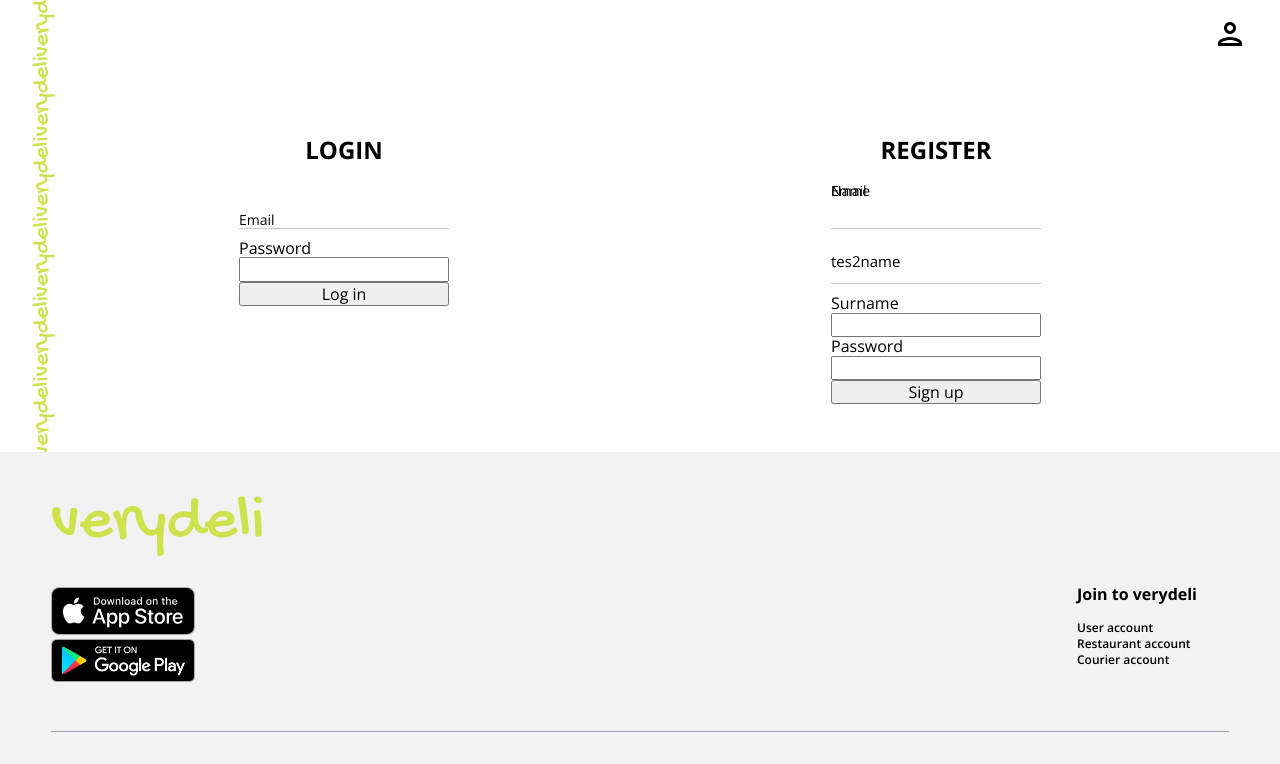
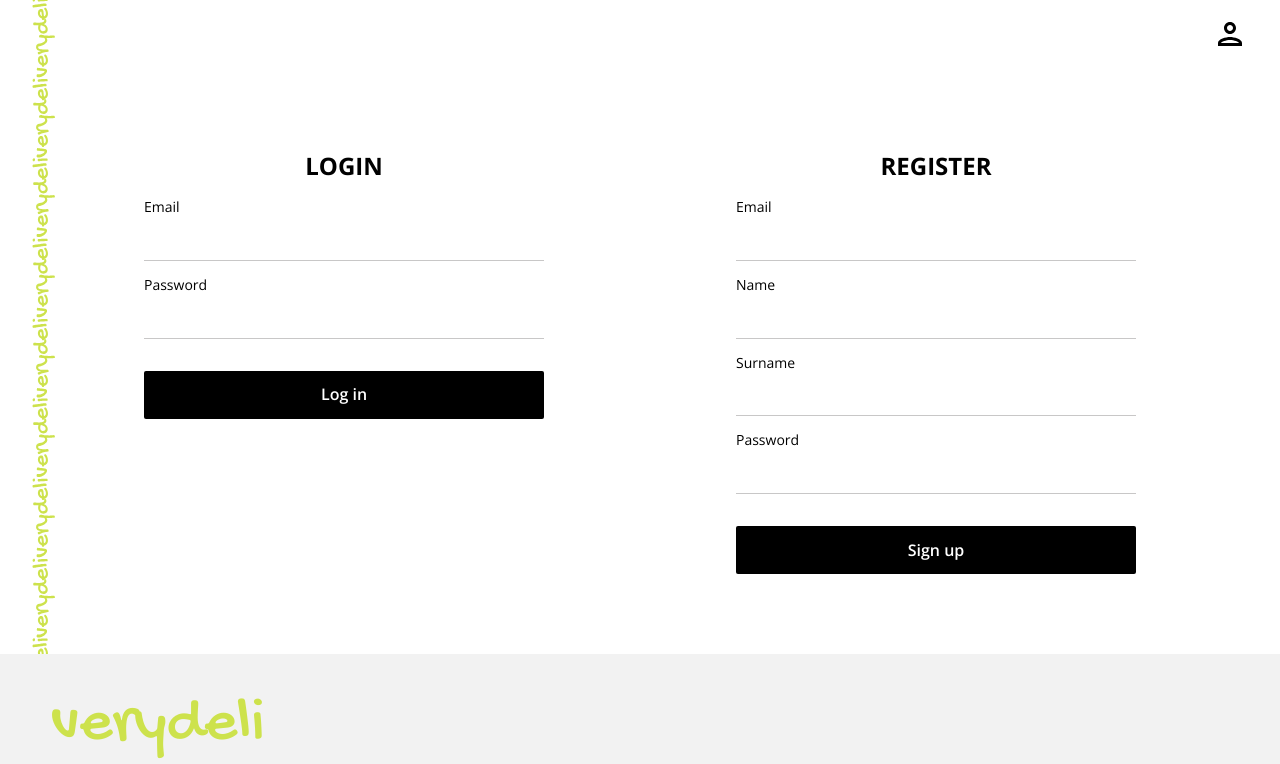
Before and after one commit to katarzynagodlewska/verydeli, a Vue app in the folder frontend/: page /account in a window 1280 px wide. Shown: the top 764 px of the page. Built offline with nearby package versions, Linux system fonts and the light colour scheme.

Commit message:
https://trello.com/c/sxB7gx0a || Finished basic styles to login and register page

```diff
--- a/frontend/src/components/Login.vue
+++ b/frontend/src/components/Login.vue
@@ -3,11 +3,11 @@
     <h2 class="login__title">LOGIN</h2>
     <form class="login__form">
       <label class="login__email--label" for="login-username">Email</label>
-      <input class="login__email--input" name="login-username" v-model="user.email" type="email" />
+      <input class="login__email--input" id="login-username" v-model="user.email" type="email" />
       <label class="login__password--label" for="login-password">Password</label>
       <input
         class="login__password--input"
-        name="login-password>"
+        id="login-password"
         v-model="user.password"
         type="password"
       />
--- a/frontend/src/components/Register.vue
+++ b/frontend/src/components/Register.vue
@@ -3,27 +3,22 @@
     <h2 class="register__title">REGISTER</h2>
     <form @submit.prevent="handleSubmit" class="register__form">
       <label class="register__email--label" for="register-email">Email</label>
-      <input
-        class="register__email--input"
-        type="email"
-        v-model="user.email"
-        name="register-email>"
-      />
+      <input class="register__email--input" type="email" v-model="user.email" id="register-email" />
       <label class="register__name--label" for="register-name">Name</label>
-      <input class="register__name--input" type="text" v-model="user.name" name="register-name>" />
+      <input class="register__name--input" type="text" v-model="user.name" id="register-name" />
       <label class="register__surname--label" for="register-surname">Surname</label>
       <input
         class="register__surname--input"
         type="text"
         v-model="user.surname"
-        name="register-surname>"
+        id="register-surname"
       />
       <label class="register__password--label" for="register-password">Password</label>
       <input
         class="register__password--input"
         type="password"
         v-model="user.password"
-        name="register-password>"
+        id="register-password"
       />
       <button class="button-sign-up" type="submit">Sign up</button>
     </form>
@@ -39,11 +34,6 @@ import { User } from "../models/interfaces/User";
   name: "Register",
 })
 export default class Register extends Vue {
-  mounted() {
-    console.log("test");
-    console.log(this.user);
-    this.user.name = "tes2name";
-  }
   //TODO
   public user: User = {
     name: "",
--- a/frontend/src/styles/_mixins.scss
+++ b/frontend/src/styles/_mixins.scss
@@ -7,19 +7,17 @@
   justify-content: center;
   align-content: center;
   align-items: center;
-    margin: 0px auto;
-
+  margin: 1rem auto;
   &__email--input {
     @include form-input;
   }
-
   &__email--label {
     @include form-label;
   }
   &__form {
     display: flex;
     flex-direction: column;
-        max-width: 400px;
+    min-width: 400px;
   }
   &__name--input {
     @include form-input;
@@ -27,8 +25,39 @@
   &__name--label {
     @include form-label;
   }
+  &__password--input {
+    @include form-input;
+  }
+  &__password--label {
+    @include form-label;
+  }
+  &__surname--input {
+    @include form-input;
+  }
+  &__surname--label {
+    @include form-label;
+  }
   &__title {
     text-align: center;
+  }
+}
+
+@mixin button-submit {
+  text-align: center;
+  width: 100%;
+  height: auto;
+  min-height: 48px;
+  font-size: 16px;
+  margin: 1rem 0;
+  cursor: pointer;
+  background: black;
+  color: #fff;
+  font-weight: 600;
+  border: none;
+  outline: none;
+  border-radius: 2px;
+  &:active {
+    color: $lime;
   }
 }
 
@@ -44,7 +73,7 @@
   box-shadow: none;
   overflow: visible;
   padding: 11px 0px;
-    margin: 0px 0px 10px;
+  margin: 0px 0px 1rem;
   outline: 0px;
   border-style: none none solid;
   border-bottom: 1px solid rgb(200, 199, 199);
@@ -58,12 +87,8 @@
 }
 
 @mixin form-label {
-    position: absolute;
-    cursor: text;
   color: black;
   font-size: 14px;
-    display: inline-block;
-    transition: all 0.2s ease-out 0s;
 }
 
 @mixin link-box {
--- a/frontend/src/styles/main.scss
+++ b/frontend/src/styles/main.scss
@@ -18,7 +18,6 @@ body {
   background-image: url("./assets/img/verydeliverydeliverydeli.svg");
   background-repeat: repeat-y;
   background-position: 2rem;
-  //margin: 0 1rem 0 5rem;
 }
 
 .app {
--- a/frontend/src/styles/modules/login.scss
+++ b/frontend/src/styles/modules/login.scss
@@ -1,9 +1,13 @@
 @import "../_variables.scss";
 @import "../mixins.scss";
 
+.button-log-in {
+  @include button-submit;
+}
+
 .login {
-    @include box-with-form;
-    &__email--label {
-        top: 96px;
-    }
+  @include box-with-form;
+  &__email--label {
+    top: 96px;
+  }
 }
--- a/frontend/src/styles/modules/register.scss
+++ b/frontend/src/styles/modules/register.scss
@@ -1,6 +1,10 @@
 @import "../_variables.scss";
 @import "../mixins.scss";
 
+.button-sign-up {
+  @include button-submit;
+}
+
 .register {
-    @include box-with-form;
+  @include box-with-form;
 }
```
Lines whose indentation alone changed are shown as unchanged.
